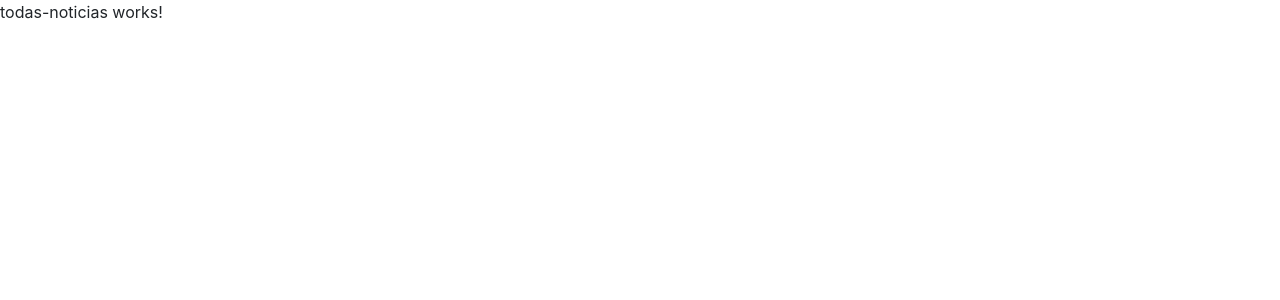
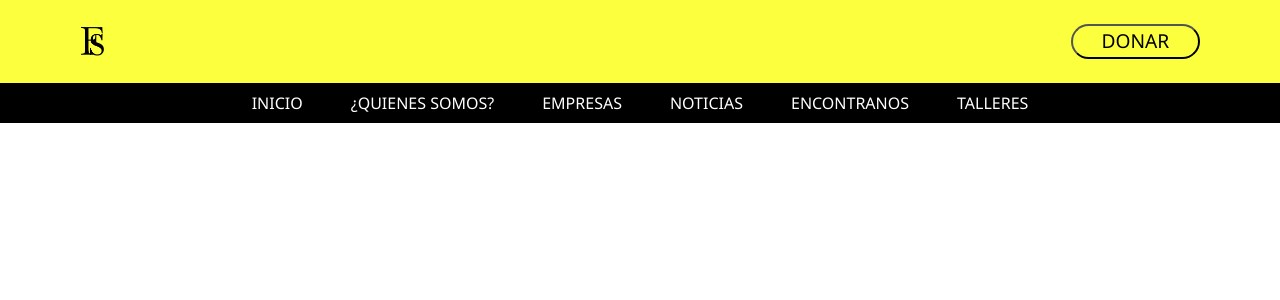
Before and after one commit to vterreno/FUNDACION, an Angular app: page /todasnoticias in a window 1280 px wide. Shown: the top 300 px of the page. Built offline with nearby package versions, Linux system fonts and the light colour scheme.

Commit message:
Cambios footer y routing
Cambios en links de footer
Routing en header con todas-noticias component

```diff
--- a/src/app/components/footer/footer.component.html
+++ b/src/app/components/footer/footer.component.html
@@ -7,18 +7,18 @@
         <div class="subcontenedor">
             <div class="contacto">
                 <a href="https://goo.gl/maps/S5gxTg73pEqBpcoY9" target="_blank">Antonio Sobral 378</a>
-                <a href="3534136756">+54 3534136756</a>
+                <a href="3534136756" target="_blank">+54 3534136756</a>
             </div>
             <div class="redes">
-            <a href="https://www.facebook.com/fundacion.sobral"><img src="../../../assets/facebook.png" alt="logo-facebook"></a>
-            <a href="#"><img src="../../../assets/instagram.png" alt="logo-instagram"></a>
-            <a href="#"><img src="../../../assets/email.png" alt="logo-email"></a>
+            <a href="https://www.facebook.com/fundacion.sobral" target="_blank"><img src="../../../assets/facebook.png" alt="logo-facebook"></a>
+            <a href="#"><img src="../../../assets/instagram.png" target="_blank" alt="logo-instagram"></a>
+            <a href="#"><img src="../../../assets/email.png" target="_blank" alt="logo-email"></a>
             </div>
         </div>
     </div>
 
     <div class="derechos-autor">
-        <p>Copyright © 2023, <a href="#">@vterreno</a></p>
+        <p>Copyright © 2023, <a href="#" target="_blank">@vterreno</a></p>
         <p>All rights reserved</p>
     </div>
 </footer>
--- a/src/app/components/header/header.component.html
+++ b/src/app/components/header/header.component.html
@@ -16,10 +16,10 @@
     <div class="second-nav">
         <a href="#">INICIO</a>
         <a >¿QUIENES SOMOS?</a>
-        <a href="#">SPONSORS</a>
+        <a href="#">EMPRESAS</a>
         <a [routerLink]="'/todasnoticias'">NOTICIAS</a>
         <a href="#">ENCONTRANOS</a>
-        <a href="#">REDES SOCIALES</a>
+        <a href="#">TALLERES</a>
     </div>
 
     <!-- Mobile version -->
@@ -27,10 +27,10 @@
         <div class="navbar-nav">
             <a class="nav-item nav-link" href="#">INICIO <span class="sr-only">(current)</span></a>
             <a class="nav-item nav-link" href="#">¿QUIENES SOMOS?</a>
-            <a class="nav-item nav-link" href="#">SPONSORS</a>
+            <a class="nav-item nav-link" href="#">EMPRESAS</a>
             <a class="nav-item nav-link" [routerLink]="'/todasnoticias'">NOTICIAS</a>
             <a class="nav-item nav-link" href="#">ENCONTRANOS</a>
-            <a class="nav-item nav-link" href="#">REDES SOCIALES</a>
+            <a class="nav-item nav-link" href="#">TALLERES</a>
             <hr>
         </div>
     </div>
--- a/src/app/components/noticias/todas-noticias/todas-noticias.component.html
+++ b/src/app/components/noticias/todas-noticias/todas-noticias.component.html
@@ -1 +1 @@
-<p>todas-noticias works!</p>
+<app-header></app-header>
```
